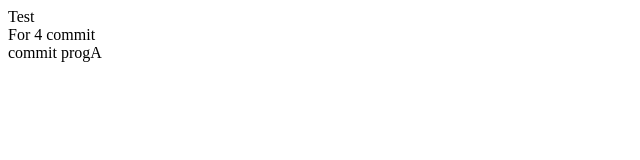
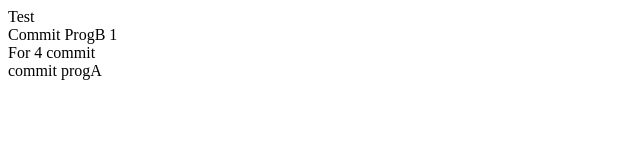
Before and after one commit to natalili/gitLearn, a plain HTML site: page index.html in a window 1280 px wide. Shown: the whole page, without its empty margins (0-640 px from the left). Drawn offline with Linux system fonts and the light colour scheme.

Commit message:
commit progB 1

```diff
--- a/index.html
+++ b/index.html
@@ -5,6 +5,7 @@
 </head>
 <body>
 <div>Test</div>
+<div>Commit ProgB 1</div>
 <div>For 4 commit</div>
 <div>commit progA</div>
 <script type="text/javascript"></script>
```
